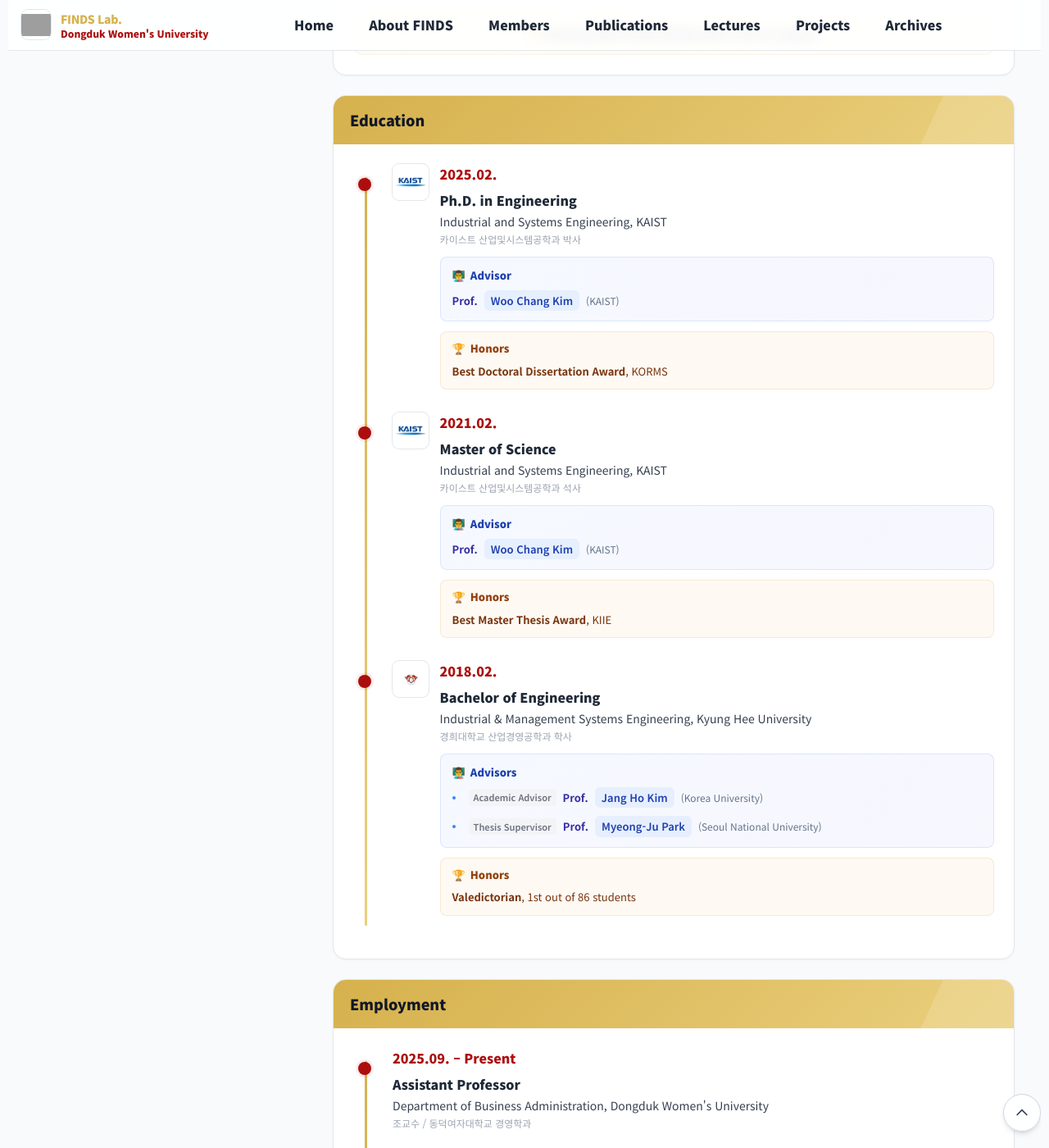
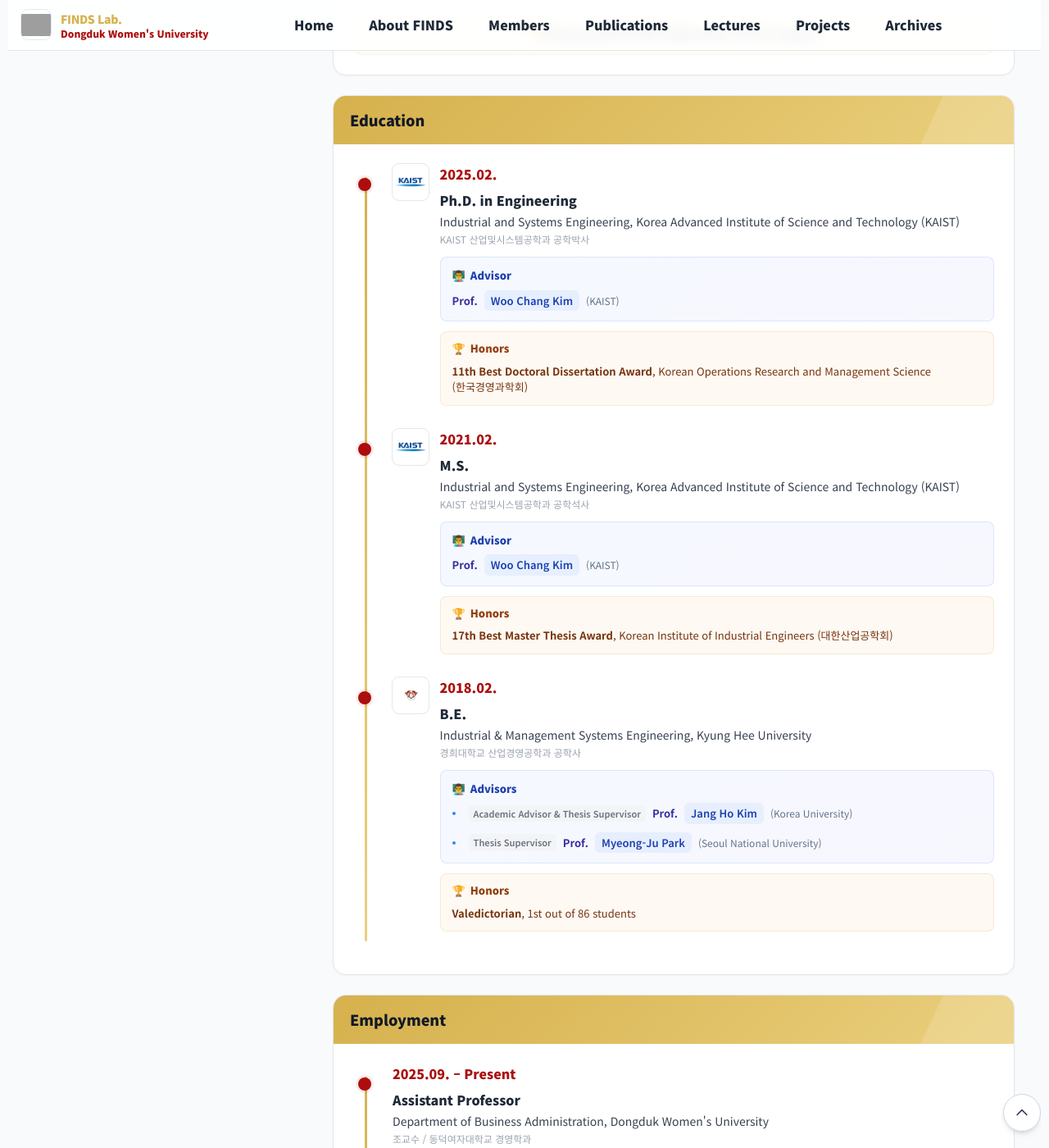
Before and after one commit to FinDS-Lab/site, a Jekyll site: the page built from members-director.html, in a window 1280 px wide and 1400 px high, scrolled down 1644 px. Shown: the whole window at 82% size. Built offline with Jekyll 4.4.1, drawn with Linux system fonts in a browser that asks for light colours; nearby versions of some CDN libraries; some of the changed text lies outside the part shown; grey boxes are pictures that could not be loaded.

Commit message:
Update members-director.html

```diff
--- a/members-director.html
+++ b/members-director.html
@@ -944,8 +944,8 @@
               <div>
                 <div class="year">2025.02.</div>
                 <div class="title">Ph.D. in Engineering</div>
-                <div class="desc">Industrial and Systems Engineering, KAIST</div>
-                <div class="desc-ko">카이스트 산업및시스템공학과 박사</div>
+                <div class="desc">Industrial and Systems Engineering, Korea Advanced Institute of Science and Technology (KAIST) </div>
+                <div class="desc-ko">KAIST 산업및시스템공학과 공학박사</div>
                 <div class="advisor-section">
                   <div class="advisor-title">
                     <span>👨‍🏫</span>
@@ -965,7 +965,7 @@
                     <span>Honors</span>
                   </div>
                   <ul class="honors-list">
-                    <li><b>Best Doctoral Dissertation Award</b>, KORMS</li>
+                    <li><b>11th Best Doctoral Dissertation Award</b>, Korean Operations Research and Management Science (한국경영과학회)</li>
                   </ul>
                 </div>
               </div>
@@ -975,9 +975,9 @@
                    onerror="this.onerror=null; this.src='{{ '/assets/img/logos/default.png' | relative_url }}'">
               <div>
                 <div class="year">2021.02.</div>
-                <div class="title">Master of Science</div>
-                <div class="desc">Industrial and Systems Engineering, KAIST</div>
-                <div class="desc-ko">카이스트 산업및시스템공학과 석사</div>
+                <div class="title">M.S.</div>
+                <div class="desc">Industrial and Systems Engineering, Korea Advanced Institute of Science and Technology (KAIST)</div>
+                <div class="desc-ko">KAIST 산업및시스템공학과 공학석사</div>
                 <div class="advisor-section">
                   <div class="advisor-title">
                     <span>👨‍🏫</span>
@@ -997,7 +997,7 @@
                     <span>Honors</span>
                   </div>
                   <ul class="honors-list">
-                    <li><b>Best Master Thesis Award</b>, KIIE</li>
+                    <li><b>17th Best Master Thesis Award</b>, Korean Institute of Industrial Engineers (대한산업공학회)</li>
                   </ul>
                 </div>
               </div>
@@ -1007,9 +1007,9 @@
                    onerror="this.onerror=null; this.src='{{ '/assets/img/logos/default.png' | relative_url }}'">
               <div>
                 <div class="year">2018.02.</div>
-                <div class="title">Bachelor of Engineering</div>
+                <div class="title">B.E.</div>
                 <div class="desc">Industrial & Management Systems Engineering, Kyung Hee University</div>
-                <div class="desc-ko">경희대학교 산업경영공학과 학사</div>
+                <div class="desc-ko">경희대학교 산업경영공학과 공학사</div>
                 <div class="advisor-section">
                   <div class="advisor-title">
                     <span>👨‍🏫</span>
@@ -1017,10 +1017,10 @@
                   </div>
                   <div class="multiple-advisors">
                     <div class="advisor-item">
-                      <span class="advisor-role">Academic Advisor</span>
+                      <span class="advisor-role">Academic Advisor & Thesis Supervisor</span>
                       <div class="advisor-info">
                         <span class="advisor-label">Prof.</span>
-                        <a href="https://scholar.google.com/citations?user=EXAMPLE_JANGHO" target="_blank" class="advisor-name">
+                        <a href="https://scholar.google.com/citations?hl=en&user=uTiqWBMAAAAJ" target="_blank" class="advisor-name">
                           Jang Ho Kim
                         </a>
                         <span class="advisor-affiliation">(Korea University)</span>
@@ -1074,7 +1074,59 @@
               <div class="year">2025.03. – 2025.08.</div>
               <div class="title">Lecturer</div>
               <div class="desc">Digital Business Major, Korea University</div>
-              <div class="desc-ko">강사 / 고려대학교 디지털비즈니스전공</div>
+              <div class="desc-ko">강사 / 고려대학교 세종캠퍼스 글로벌비즈니스대학                        </a>
+                        <span class="advisor-affiliation">(Korea University)</span>
+                      </div>
+                    </div>
+                    <div class="advisor-item">
+                      <span class="advisor-role">Thesis Supervisor</span>
+                      <div class="advisor-info">
+                        <span class="advisor-label">Prof.</span>
+                        <a href="https://scholar.google.com/citations?user=EXAMPLE_MYEONGJU" target="_blank" class="advisor-name">
+                          Myeong-Ju Park
+                        </a>
+                        <span class="advisor-affiliation">(Seoul National University)</span>
+                      </div>
+                    </div>
+                  </div>
+                </div>
+                <div class="honors-section">
+                  <div class="honors-title">
+                    <span>🏆</span>
+                    <span>Honors</span>
+                  </div>
+                  <ul class="honors-list">
+                    <li><b>Valedictorian</b>, 1st out of 86 students</li>
+                  </ul>
+                </div>
+              </div>
+            </li>
+          </ul>
+        </div>
+      </div>
+
+      <!-- Employment -->
+      <div class="director-card">
+        <div class="card-head">Employment</div>
+        <div class="card-body">
+          <ul class="timeline">
+            <li>
+              <div class="year">2025.09. – Present</div>
+              <div class="title">Assistant Professor</div>
+              <div class="desc">Department of Business Administration, Dongduk Women's University</div>
+              <div class="desc-ko">조교수 / 동덕여자대학교 경영학과</div>
+            </li>
+            <li>
+              <div class="year">2025.03. – 2025.08.</div>
+              <div class="title">Lecturer</div>
+              <div class="desc">Department of Electronic and Semiconductor Engineering, Gangnam University</div>
+              <div class="desc-ko">강사 / 강남대학교 전자반도체공학부</div>
+            </li>
+            <li>
+              <div class="year">2025.03. – 2025.08.</div>
+              <div class="title">Lecturer</div>
+              <div class="desc">Digital Business Major, Global Business College, Korea University</div>
+              <div class="desc-ko">강사 / 고려대학교 글로벌비즈니스대학 디지털비즈니스전공</div>
             </li>
             <li>
               <div class="year">2024.03. – 2024.08.</div>
@@ -1085,8 +1137,8 @@
             <li>
               <div class="year">2020.03. – 2020.05.</div>
               <div class="title">Intern</div>
-              <div class="desc">Performance Improvement Department, EY Hanyoung</div>
-              <div class="desc-ko">인턴 / EY한영 성과개선팀</div>
+              <div class="desc">Performance Improvement Department, EY Consulting</div>
+              <div class="desc-ko">인턴 / EY컨설팅 성과개선부서</div>
             </li>
           </ul>
         </div>
```
